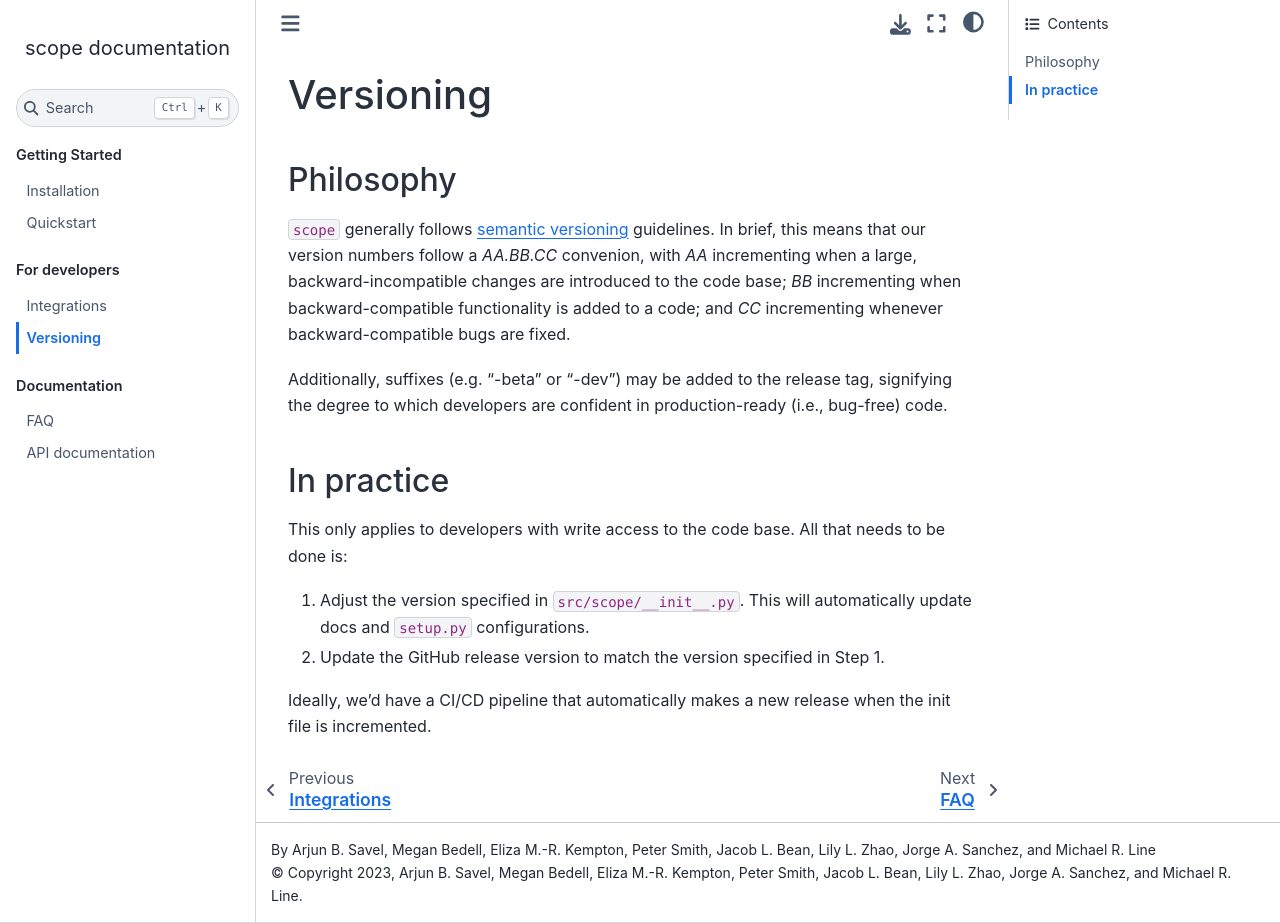
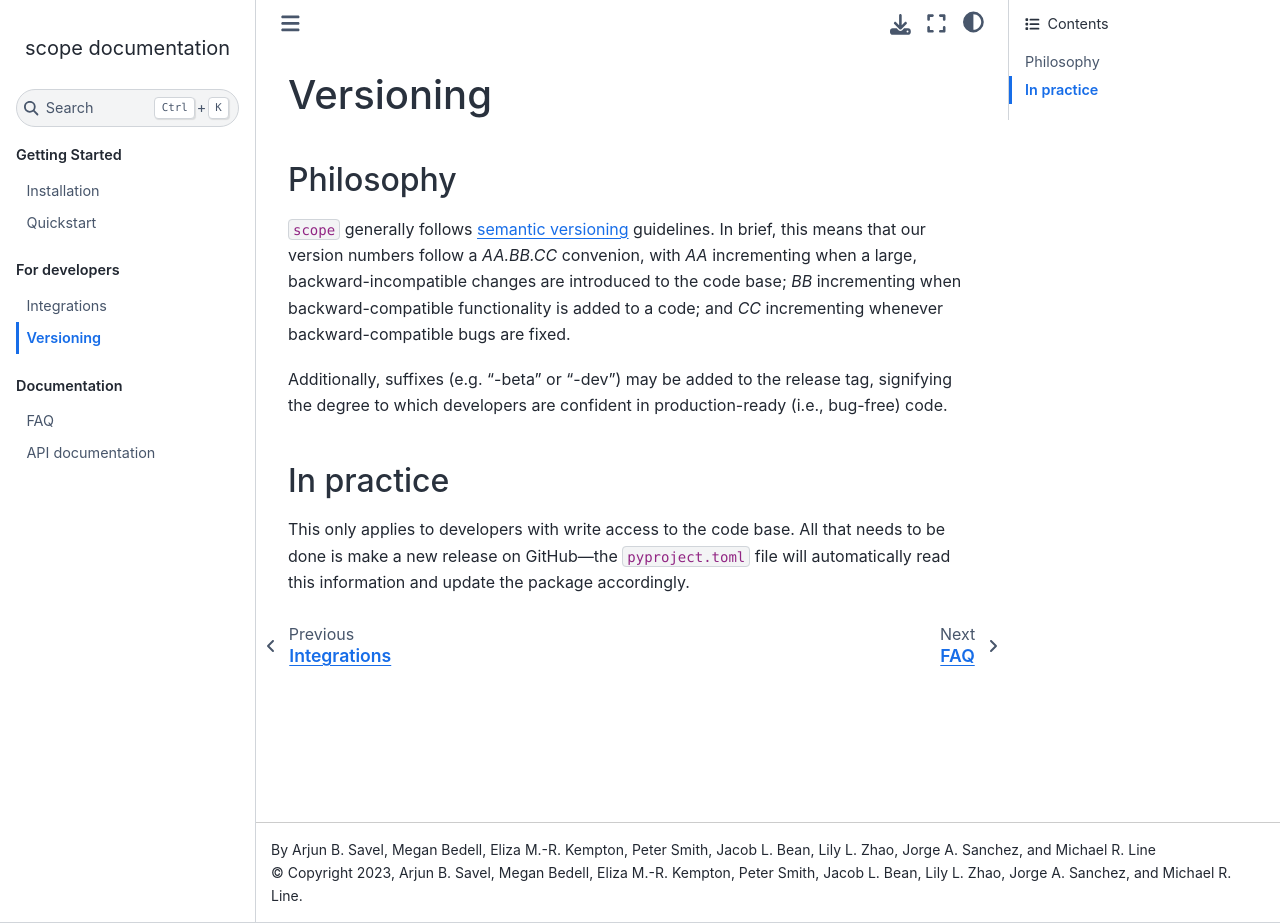
Before and after one commit to arjunsavel/scope, a Sphinx documentation site: the page built from docs/pages/versioning.rst, in a window 1280 px wide and 923 px high. Built offline with Sphinx 7.4.7 and the Sphinx Book theme 1.1.4, drawn with Linux system fonts in a browser that asks for light colours.

Commit message:
fix versioning docs

```diff
--- a/docs/pages/versioning.rst
+++ b/docs/pages/versioning.rst
@@ -18,11 +18,5 @@ signifying the degree to which developers are confident in production-ready
 In practice
 ------------
 This only applies to developers with write access to the code base. All that
-needs to be done is:
-
-1. Adjust the version specified in :code:`src/scope/__init__.py`. This will
-   automatically update docs and :code:`setup.py` configurations.
-2. Update the GitHub release version to match the version specified in Step 1.
-
-Ideally, we'd have a CI/CD pipeline that automatically makes a new release when the init
-file is incremented.
+needs to be done is make a new release on GitHub---the ``pyproject.toml`` file will automatically
+read this information and update the package accordingly.
```
